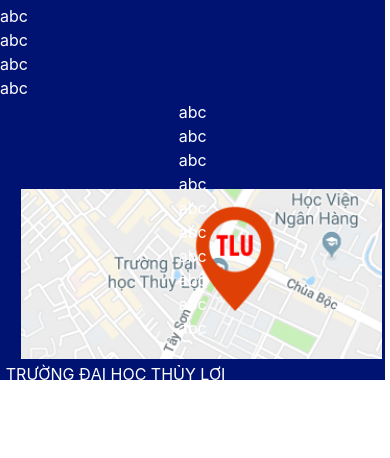
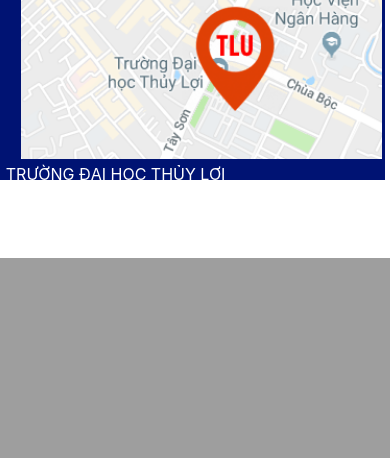
Before and after one commit to Minh-999/CSE485_1851171730_PhamQuangMinh, a PHP site: page /trangchu.php in a window 390 px wide; the page is wider, and only the part inside the window is pictured. Shown: the part 2217-2675 px from the top of that part. After the commit the page ends 2475 px from the top of that part, so only its background shows below. Run offline with PHP 8.4, Linux system fonts and the light colour scheme.

Commit message:
xoa vai dong

```diff
--- a/3.PROJECT/baitaplonWeb1/trangchu.php
+++ b/3.PROJECT/baitaplonWeb1/trangchu.php
@@ -135,37 +135,7 @@
 
         </div>
     </div>
-    <div class="footer" style="text-align:center;">
-        <div class="row">
-            <div class="link">
-                <div class="col-md-5">
-                    <li>abc</li>
-                    <li>abc</li>
-                    <li>abc</li>
-                    <li>abc</li>
-                    <li>abc</li>
-                </div>
-            </div>
-            <div class="col-md-5">
-                <div class="link1">
-                    <li>abc</li>
-                    <li>abc</li>
-                    <li>abc</li>
-                    <li>abc</li>
-                    <li>abc</li>
-                </div>
-            </div>
-            <div class="col-md-5">
-                <div class="link2">
-                    <li>abc</li>
-                    <li>abc</li>
-                    <li>abc</li>
-                    <li>abc</li>
-                    <li>abc</li>
-                </div>
-            </div>
-        </div>
-    </div>
+
    <?php
     include("includes/footer.php");
    ?>
```
